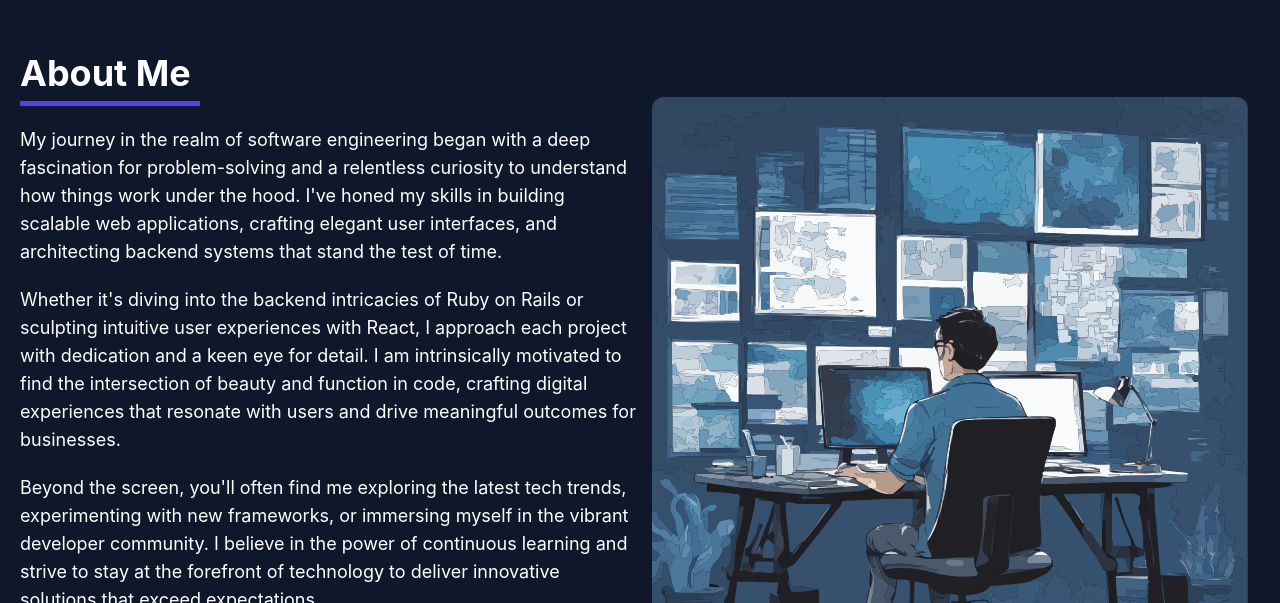
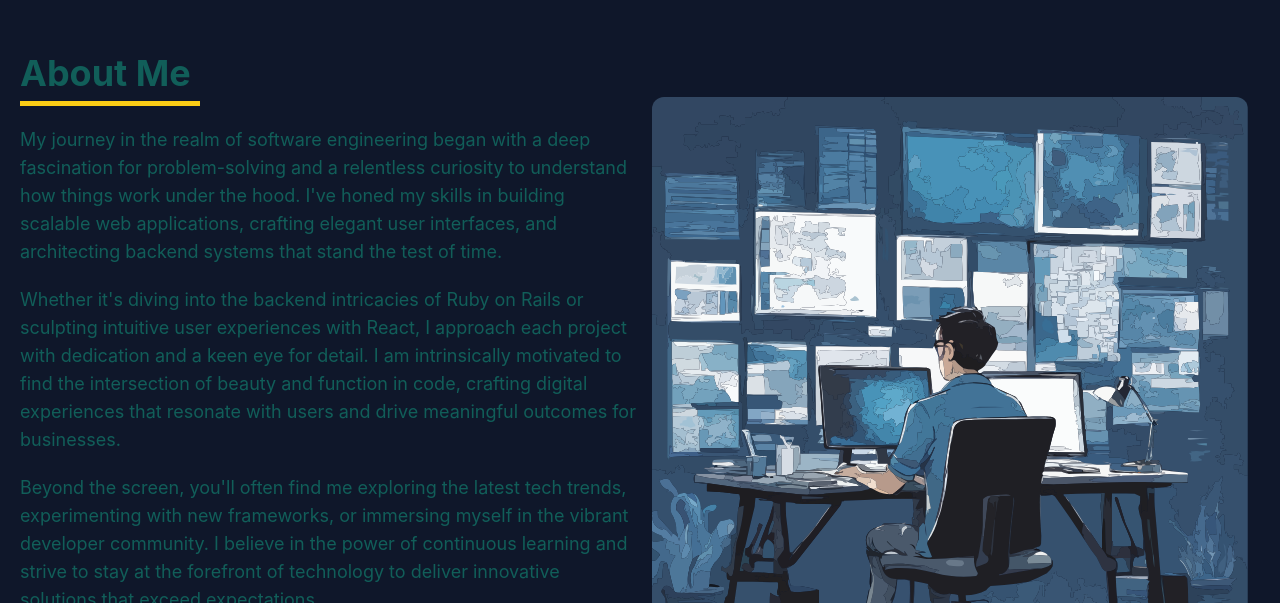
Before and after one commit to JonathanMendler/portfolio, a React (Vite) app: page / in a window 1280 px wide. Shown: the part 777-1380 px from the top of the page. Built offline with nearby package versions, Linux system fonts and the light colour scheme.

Commit message:
new color | About

```diff
--- a/src/components/About.jsx
+++ b/src/components/About.jsx
@@ -3,10 +3,10 @@ import AboutImg from "../assets/tech.svg";
 
 const About = () => {
   return (
-    <section className="bg-primary text-white px-5 py-32" id="about">
+    <section className="bg-primary text-teal-800 px-5 py-32" id="about">
       <div className="container mx-auto grid md:grid-cols-2 items-center justify-center md:justify-between">
         <div className="about-info">
-          <h2 className="text-4xl font-bold mb-5 border-b-[5px] w-[180px] border-indigo-600 pb-2">About Me</h2>
+          <h2 className="text-4xl font-bold mb-5 border-b-[5px] w-[180px] border-yellow-400 pb-2">About Me</h2>
 
           <p className="pb-5">
             My journey in the realm of software engineering began with a deep fascination for problem-solving and a
```
